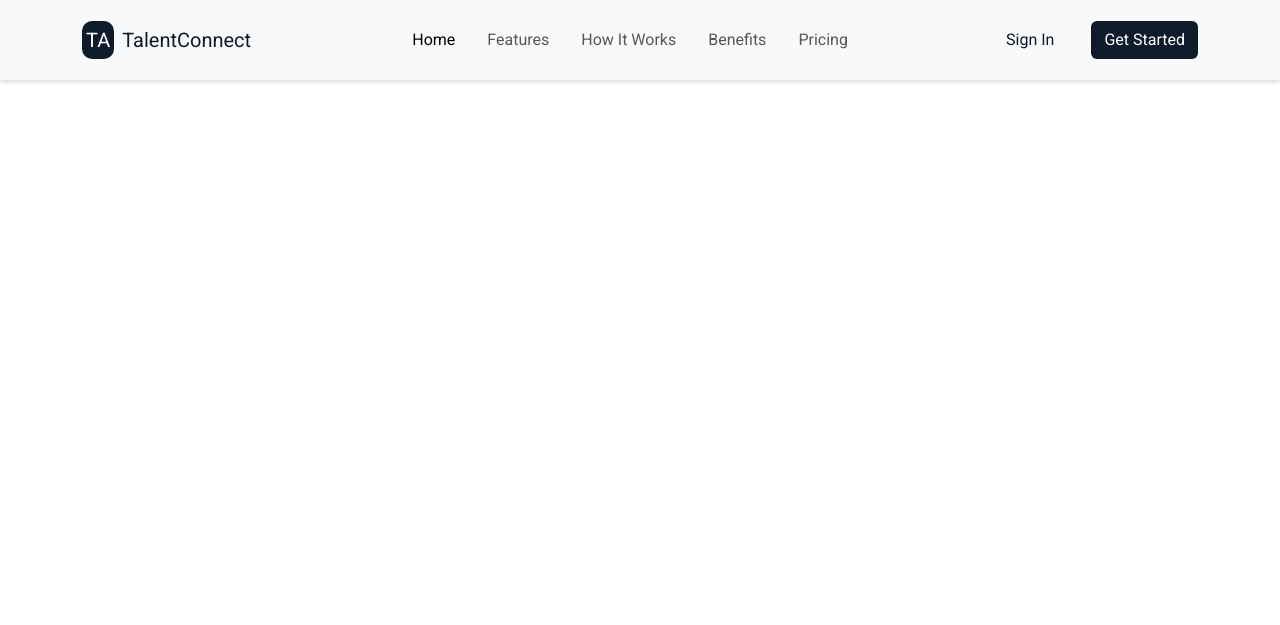
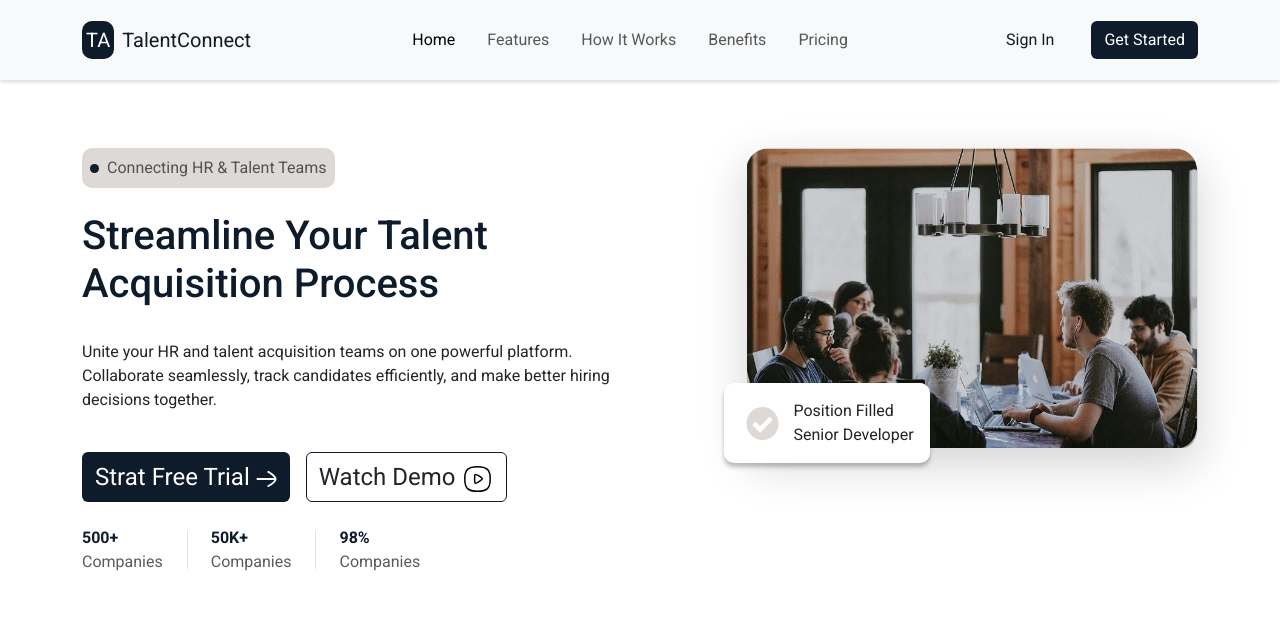
Before and after one commit to TasneemJarrar/TalentConnect, a plain HTML site: page index.html in a window 1280 px wide. Shown: the top 625 px of the page. Drawn offline with nearby package versions, Linux system fonts and the light colour scheme.

Commit message:
Add hero section

```diff
--- a/assets/css/main.css
+++ b/assets/css/main.css
@@ -1,44 +1,102 @@
-:root{
-  --maincolor: #0D1B2A;
+:root {
+  --maincolor: #0d1b2a;
   --mainfont: "Roboto", sans-serif;
 }
-body{
+body {
   margin: 0;
   padding: 0;
   box-sizing: border-box;
   font-family: var(--mainfont);
   height: 5000px;
 }
-.bg__main-color{
- background-color: var(--maincolor);
+.bg__main-color {
+  background-color: var(--maincolor);
 }
-a{
+a {
   text-decoration: none;
 }
-.text__rich-black{
+.text__rich-black {
   color: var(--maincolor);
 }
-.btn__rich-black{
+.btn__rich-black {
   background-color: var(--maincolor);
   color: #fff;
-
+  padding: 6px 12px;
 }
-.btn__rich-black:focus{
-  background-color: #1e354f;
+.btn__rich-black:focus {
+  background-color: #304e71;
   color: #fff;
-
 }
-.btn__rich-black:hover{
-  background-color: #1e354f;
+.btn__rich-black:hover {
+  background-color: #304e71;
   color: #fff;
-
 }
 
-
+/* navbar start */
 .navbar {
-  box-shadow: 0 2px 4px 0  rgba(0, 0, 0, 0.15);
+  box-shadow: 0 2px 4px 0 rgba(0, 0, 0, 0.15);
 }
-.navbar .company-logo{
+.navbar .company-logo {
   width: fit-content;
   border-radius: 10px;
 }
+/* navbar end */
+/* hero start */
+.hero {
+  margin-top: 100px;
+}
+.hero .point {
+  width: 9px;
+  height: 9px;
+  border-radius: 50%;
+  background-color: var(--maincolor);
+}
+.hero .hero__content .custom__badge {
+  background-color: #dcd9d7;
+  color: #1b263b50;
+  border-radius: 10px;
+  width: fit-content;
+}
+.hero .hero__content .custom__badge p {
+  width: fit-content;
+}
+.hero .demo__btn {
+  border: 0.5px solid var(--maincolor);
+}
+.hero .demo__btn:focus {
+  background-color: #dcd9d7;
+}
+.hero .demo__btn:hover {
+  background-color: #dcd9d7;
+}
+
+.hero .stat-item:not(:last-child)::after {
+  content: "";
+  position: absolute;
+  right: -25px;
+  top: 50%;
+  transform: translateY(-50%);
+  height: 80%;
+  width: 1px;
+  background-color: #dee2e6;
+}
+@media (max-width: 768px) {
+  .stat-item:not(:last-child)::after {
+    display: none;
+  }
+}
+.hero .hero__image {
+  border-radius: 15px;
+}
+.hero .hero__image img {
+  border-radius: 15px;
+}
+.hero .hero__image-content .custom__badge {
+  box-shadow: 0 4px 4px 0 rgba(0, 0, 0, 0.25);
+  position: absolute;
+  bottom: -5%;
+  left: -5%;
+  border-radius: 10px;
+  width: fit-content;
+}
+/* hero end */
--- a/index.html
+++ b/index.html
@@ -24,14 +24,15 @@
 <body>
 
 
-  <nav class="navbar navbar-expand-lg bg-body-tertiary py-3 fixed-top z-3">
+  <nav class="navbar navbar-expand-lg bg-body-tertiary py-lg-3 fixed-top z-3">
     <div class="container">
       <div class="navbar-brand ms-sm-0 ms-3 d-flex gap-2 align-items-center">
         <div class="company-logo text-white bg__main-color p-1">TA</div>
         <a class="text__rich-black" href="#">TalentConnect</a>
       </div>
-      <button class="navbar-toggler border-0" type="button" data-bs-toggle="collapse" data-bs-target="#navbarNavAltMarkup"
-        aria-controls="navbarNavAltMarkup" aria-expanded="false" aria-label="Toggle navigation">
+      <button class="navbar-toggler border-0" type="button" data-bs-toggle="collapse"
+        data-bs-target="#navbarNavAltMarkup" aria-controls="navbarNavAltMarkup" aria-expanded="false"
+        aria-label="Toggle navigation">
         <svg xmlns="http://www.w3.org/2000/svg" width="50" height="50" viewBox="-5 -7 24 24">
           <path fill="#0D1B2A"
             d="M1 0h5a1 1 0 1 1 0 2H1a1 1 0 1 1 0-2m7 8h5a1 1 0 0 1 0 2H8a1 1 0 1 1 0-2M1 4h12a1 1 0 0 1 0 2H1a1 1 0 1 1 0-2">
@@ -58,6 +59,58 @@
   </nav>
 
 
+  <main>
+
+    <section class="hero py-lg-5">
+      <div class="container">
+        <div class="row">
+          <div class="col-lg-6 col-12">
+            <div class="hero__content d-flex flex-column gap-4 align-items-lg-start align-items-center">
+              <div class="custom__badge d-inline-flex gap-2 align-items-center p-2">
+                <div class="point"></div>
+                <p class="text-muted m-0">Connecting HR & Talent Teams</p>
+              </div>
+
+              <h1 class="text__rich-black text-lg-start text-center">Streamline Your Talent Acquisition Process</h1>
+              <p class="text-lg-start text-center">Unite your HR and talent acquisition teams on one powerful platform.
+                Collaborate seamlessly,
+                track candidates efficiently, and make better hiring decisions together.</p>
+
+              <div class="hero__btns d-flex gap-3 align-items-center flex-md-row flex-column">
+                <button class="btn btn__rich-black fs-4" type="button">Strat Free Trial <img
+                    src="./assets/images/hero/free-trial.svg" alt=""></button>
+                <button class="btn demo__btn fs-4" type="button">Watch Demo <img
+                    src="./assets/images/hero/Play-icon.svg" alt=""></button>
+              </div>
+              <div class="stats d-flex gap-md-5 gap-3">
+                <div class="stat-item position-relative text-muted"><span class="text__rich-black fw-bold">500+
+                    <br></span>Companies</div>
+                <div class="stat-item position-relative text-muted"><span class="text__rich-black fw-bold">50K+
+                    <br></span>Companies</div>
+                <div class="stat-item position-relative text-muted"><span class="text__rich-black fw-bold">98%
+                    <br></span>Companies</div>
+              </div>
+            </div>
+          </div>
+
+          <div class="hero__image-content col-lg-5 offset-lg-1  col-12  mt-5 mt-lg-0">
+            <div
+              class="hero__image w-100 shadow-lg position-relative d-flex flex-column justify-content-center align-items-center">
+              <img src="./assets/images/hero/hero-image.webp" class="w-100"
+                alt="HR and talent teams collaborating in modern office workspace" />
+              <div
+                class="custom__badge bg-white text-dark position-absolute d-flex gap-2 p-3 justify-content-center align-items-center">
+                <img src="./assets/images/hero/Online-Check-icon.svg" alt="">
+                <p class="mb-0">Position Filled <br>Senior Developer</p>
+              </div>
+            </div>
+          </div>
+        </div>
+      </div>
+    </section>
+
+  </main>
+
 
   <script src="https://cdn.jsdelivr.net/npm/bootstrap@5.3.8/dist/js/bootstrap.bundle.min.js"
     integrity="sha384-FKyoEForCGlyvwx9Hj09JcYn3nv7wiPVlz7YYwJrWVcXK/BmnVDxM+D2scQbITxI"
```
Also changed, not shown: assets/images/hero/Online-Check-icon.svg (added), assets/images/hero/Play-icon.svg (added), assets/images/hero/free-trial.svg (added), assets/images/hero/hero-image.webp (added).
